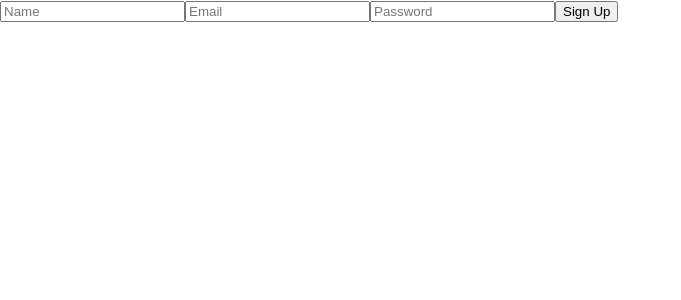
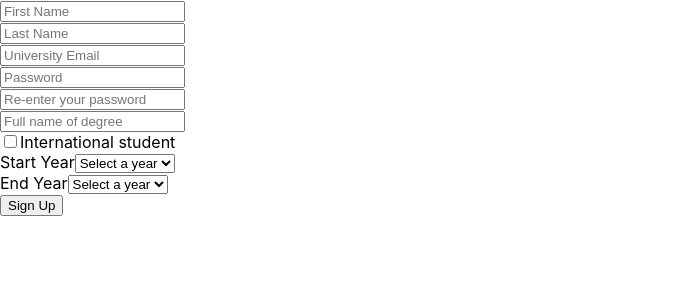
Before and after one commit to matthew-wong1/sse2-user-profile-client, a React (Create React App) app: page /signup in a window 1280 px wide. Shown: the top 300 px of the page, without its empty margins (0-681 px from the left). Built offline with nearby package versions, Linux system fonts and the light colour scheme.

Commit message:
add all form fields

```diff
--- a/src/Components/SignupForm.js
+++ b/src/Components/SignupForm.js
@@ -1,31 +1,185 @@
-import React, { useState } from 'react';
-import axios from 'axios';
-import { useNavigate } from 'react-router-dom';
+import React, { useState } from "react";
+import axios from "axios";
+import { useNavigate } from "react-router-dom";
 
 function SignupForm() {
-  const [user, setUser] = useState({ name: '', email: '', password: '' });
+	// Setup all user-typed fields
+	const [user, setUser] = useState({
+		firstName: "",
+		lastName: "",
+		email: "",
+		password: "",
+		rePassword: "",
+		degree: "",
+	});
+
+	// Setup errors
+	const [errors, setErrors] = useState({});
+
+	// Setup dates
+	const [startYear, setStartYear] = useState("");
+	const [endYear, setEndYear] = useState("");
+	const currentYear = new Date().getFullYear();
+	const startYears = Array.from(
+		{ length: 11 },
+		(val, index) => currentYear - 10 + index
+	); // 10 years ago to this year
+	const endYears = Array.from(
+		{ length: 11 },
+		(val, index) => currentYear + index
+	); // This year to 10 years after
+
+	// Setup checkboxes
+	const [international, setInternational] = useState(false);
+
 	const navigate = useNavigate();
+
+	const handleCheckboxChange = (event) => {
+		setInternational(event.target.checked);
+	};
+
+	const handleStartYearChange = (event) => {
+		setStartYear(event.target.value);
+	};
+
+	const handleEndYearChange = (event) => {
+		setEndYear(event.target.value);
+	};
 
 	const handleChange = (event) => {
 		const { name, value } = event.target;
-    setUser(prevUser => ({ ...prevUser, [name]: value }));
+		setUser((prevUser) => ({ ...prevUser, [name]: value }));
+	};
+
+	const validate = (user) => {
+		let errors = {};
+		if (!user.firstName.trim()) errors.firstName = "First name is required";
+		if (!user.email) errors.email = "Email is required";
+		else if (!/\S+@\S+\.\S+/.test(user.email))
+			errors.email = "Email address is invalid";
+		if (!user.password) errors.password = "Password is required";
+		else if (user.password.length < 6)
+			errors.password = "Password must be 6 characters or more";
+		return errors;
 	};
 
 	const handleSubmit = async (event) => {
 		event.preventDefault();
+		const validationErrors = validate(user);
+		setErrors(validationErrors);
+		if (Object.keys(validationErrors).length === 0) {
 			try {
-      const response = await axios.post('http://localhost:5000/signup', user);
-      navigate(`/user-info/${response.data.userId}`, { state: { user: response.data }});
+				const response = await axios.post("http://localhost:5000/signup", user);
+				navigate(`/user-info/${response.data.userId}`, {
+					state: { user: response.data },
+				});
 			} catch (error) {
-      console.error('There was an error signing up:', error);
+				console.error("There was an error signing up:", error);
+			}
 		}
 	};
 
 	return (
 		<form onSubmit={handleSubmit}>
-      <input type="text" name="name" value={user.name} onChange={handleChange} placeholder="Name" />
-      <input type="email" name="email" value={user.email} onChange={handleChange} placeholder="Email" />
-      <input type="password" name="password" value={user.password} onChange={handleChange} placeholder="Password" />
+			<div>
+				<input
+					type="text"
+					name="firstName"
+					value={user.name}
+					onChange={handleChange}
+					placeholder="First Name"
+				/>
+				{errors.firstName && <p style={{ color: "red" }}>{errors.firstName}</p>}
+			</div>
+			<div>
+				<input
+					type="text"
+					name="lastName"
+					value={user.name}
+					onChange={handleChange}
+					placeholder="Last Name"
+				/>
+				{errors.lastName && <p style={{ color: "red" }}>{errors.lastName}</p>}
+			</div>
+			<div>
+				<input
+					type="email"
+					name="email"
+					value={user.email}
+					onChange={handleChange}
+					placeholder="University Email"
+				/>
+				{errors.email && <p style={{ color: "red" }}>{errors.email}</p>}
+			</div>
+			<div>
+				<input
+					type="password"
+					name="password"
+					value={user.password}
+					onChange={handleChange}
+					placeholder="Password"
+				/>
+				{errors.password && <p style={{ color: "red" }}>{errors.password}</p>}
+			</div>
+			<div>
+				<input
+					type="password"
+					name="repassword"
+					value={user.rePassword}
+					onChange={handleChange}
+					placeholder="Re-enter your password"
+				/>
+				{errors.rePassword && (
+					<p style={{ color: "red" }}>{errors.rePpassword}</p>
+				)}
+			</div>
+			<div>
+				<input
+					type="text"
+					name="degree"
+					value={user.degree}
+					onChange={handleChange}
+					placeholder="Full name of degree"
+				/>
+				{errors.degree && <p style={{ color: "red" }}>{errors.degree}</p>}
+			</div>
+			<div>
+				<label>
+					<input
+						type="checkbox"
+						checked={international}
+						onChange={handleCheckboxChange}
+					/>
+					International student
+				</label>
+			</div>
+
+			<div>
+				<label>
+					Start Year
+					<select value={startYear} onChange={handleStartYearChange}>
+						<option value="">Select a year</option>
+						{startYears.map((year) => (
+							<option key={year} value={year}>
+								{year}
+							</option>
+						))}
+					</select>
+				</label>
+			</div>
+			<div>
+				<label>
+					End Year
+					<select value={endYear} onChange={handleEndYearChange}>
+						<option value="">Select a year</option>
+						{endYears.map((year) => (
+							<option key={year} value={year}>
+								{year}
+							</option>
+						))}
+					</select>
+				</label>
+			</div>
 			<button type="submit">Sign Up</button>
 		</form>
 	);
```
Lines whose indentation alone changed are shown as unchanged.
